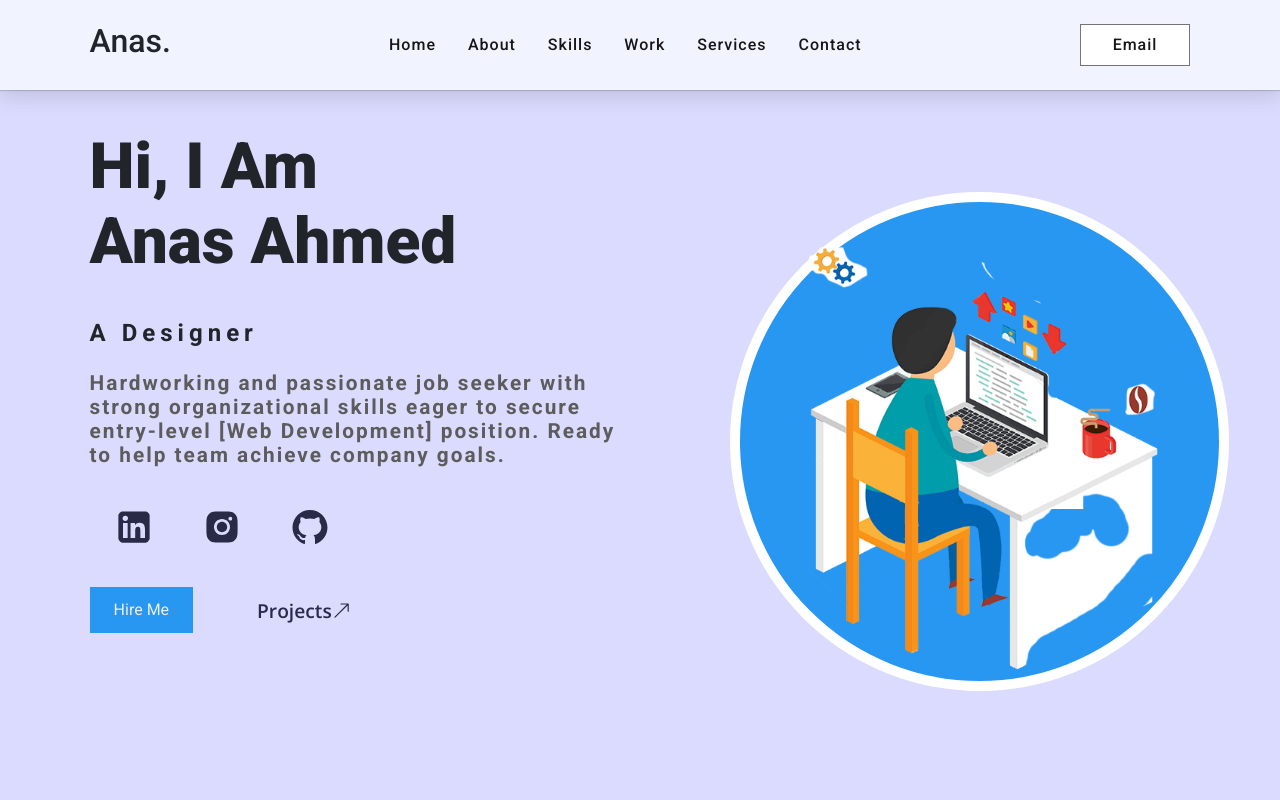
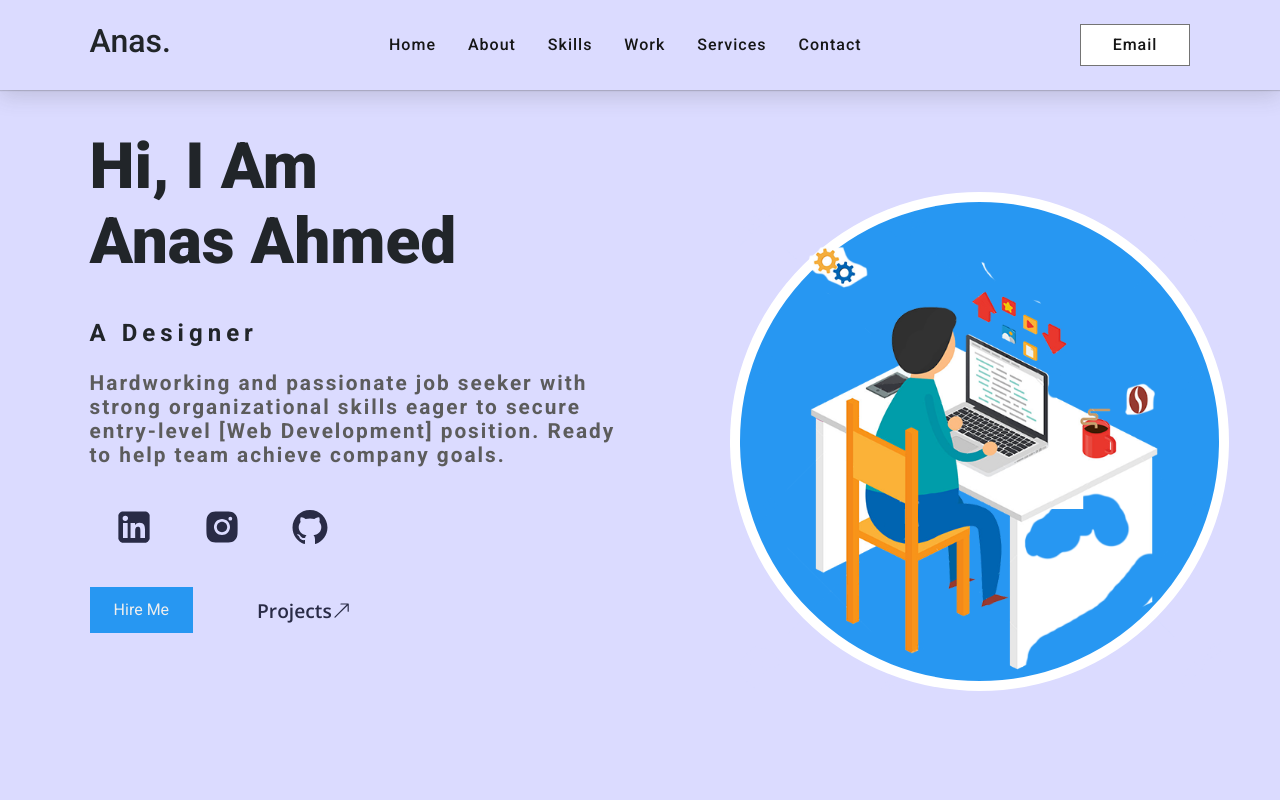
Before and after one commit to AnasAAhmed/Myportfolio, a React (Create React App) app: page / in a window 1280 px wide. Shown: the top 800 px of the page. Built offline with nearby package versions, Linux system fonts and the light colour scheme.

Commit message:
Update header.scss

```diff
--- a/src/Styles/header.scss
+++ b/src/Styles/header.scss
@@ -2,7 +2,7 @@
 nav {
     width: 100%;
     height: 90px;
-    background-color: rgb(241, 243, 255);
+    background-color: rgb(219, 219, 255);
     display: flex;
     align-items: center;
     justify-content: space-between;
@@ -78,7 +78,7 @@ nav {
     transform: translateX(-200%);
     width: 100%;
     height: 100vh;
-    background-color: rgb(241, 243, 255);
+    background-color: rgb(219, 219, 255);
     padding: 5vmax;
     position: fixed;
     top: 0%;
```
